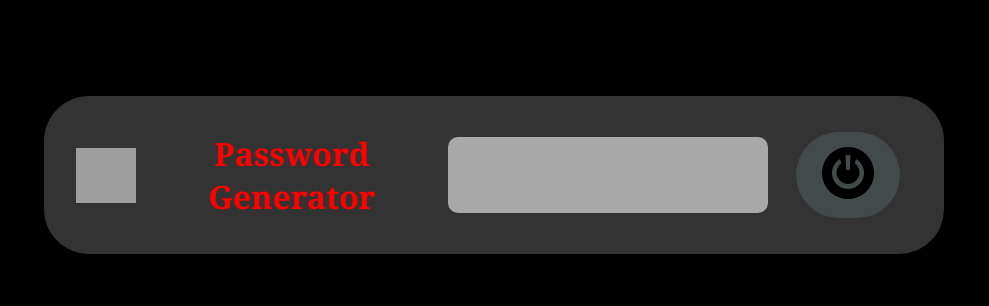
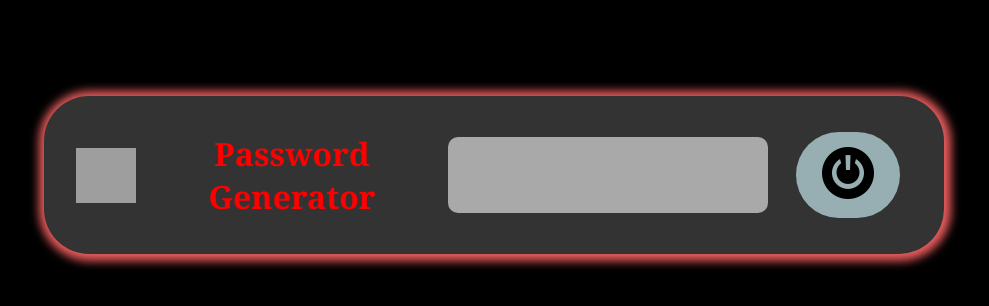
Before and after one commit to Mrkirouane/Password-generator-, a plain HTML site: page index.html in a window 1280 px wide. Shown: the whole page, without its empty margins (146-1135 px from the left). Drawn offline with Linux system fonts and the light colour scheme; grey boxes are pictures that could not be loaded.

Commit message:
Update project files

```diff
--- a/style.css
+++ b/style.css
@@ -25,18 +25,19 @@ body {
   padding: clamp(0.5rem, 2.5vw, 2rem);
   gap: clamp(0.5rem, 1.5vw, 1.25rem);
   border-radius: clamp(12px, 4vw, 45px);
+  box-shadow: 1px 1px 10px 6px rgb(236, 93, 93);
 }
 
 button {
   border-radius: 999px;
   margin: 0.75rem 0;
-  background-color: rgba(72, 81, 82, 0.78);
+  background-color: rgba(180, 211, 214, 0.78);
   font-size: clamp(0.9rem, 2.5vw, 1.1rem);
   padding: 0.55rem 1.25rem;
   width: 100%;
   max-width: 240px;
   border: none;
-  color: #fff;
+
   cursor: pointer;
 }
 
```
